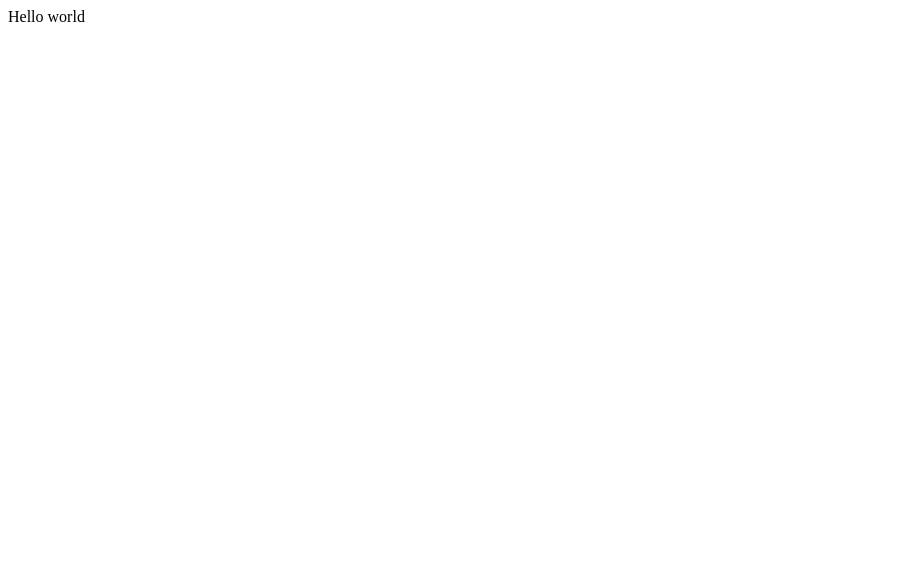
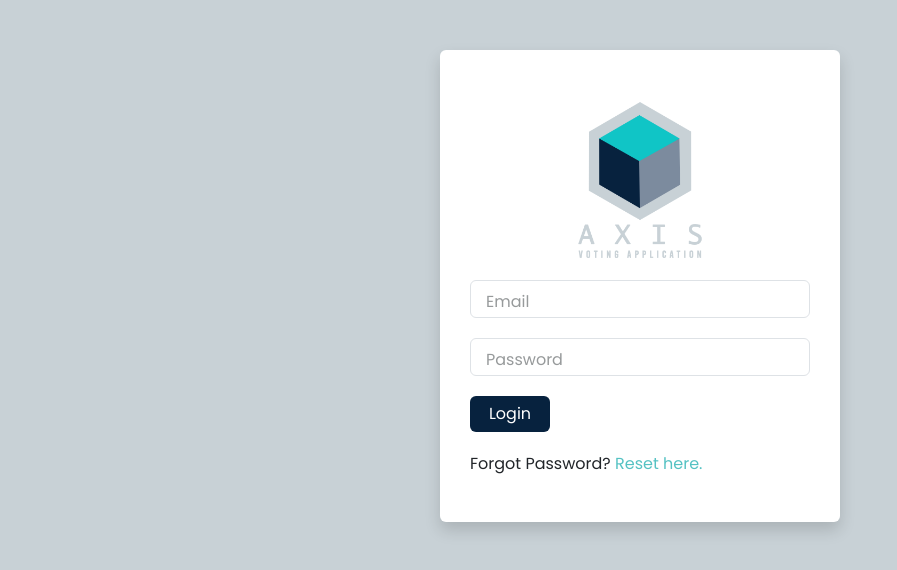
Before and after one commit to bautistaAD/voting-app, a React (Create React App) app in the folder frontend/: page /login in a window 1280 px wide. Shown: the top 570 px of the page, without its empty margins (0-897 px from the left). Built offline with nearby package versions, Linux system fonts and the light colour scheme.

Commit message:
feat:     - added dashbaord pages     - create UI for login     - add functionalities

```diff
--- a/frontend/package.json
+++ b/frontend/package.json
@@ -6,9 +6,14 @@
     "@testing-library/jest-dom": "^5.16.5",
     "@testing-library/react": "^13.4.0",
     "@testing-library/user-event": "^13.5.0",
+    "bootstrap": "^5.3.0",
     "react": "^18.2.0",
+    "react-bootstrap": "^2.8.0",
     "react-dom": "^18.2.0",
+    "react-router-dom": "^6.14.1",
     "react-scripts": "5.0.1",
+    "react-toastify": "^9.1.3",
+    "universal-cookie": "^4.0.4",
     "web-vitals": "^2.1.4"
   },
   "scripts": {
--- /dev/null
+++ b/frontend/src/assets/styles/login.css
@@ -0,0 +1,94 @@
+@import url('https://fonts.googleapis.com/css?family=Poppins');
+
+:root{
+    --bg-color: #C8D1D6;
+    --dark-blue: #07223E;
+    --light-blue: #55c2c3;
+    --dark-gray: #979A9B;
+
+}
+
+body{
+    background-color: var(--bg-color);
+    font-family: "Poppins";
+}
+
+.container-md{
+    background-color: white;
+    max-width: 400px;
+    padding: 30px;
+    margin-top: 50px;
+}
+
+img {
+    width: 200px;
+    height: 200px;
+}
+
+.login-body{
+    display: flex;
+    flex-direction: column;
+    gap: 20px;
+}
+
+.btn.btn-dark{
+   background-color: var(--dark-blue);
+   border: 0px;
+   width: 80px;
+}
+
+.btn.btn-dark:hover{
+    background-color: var(--light-blue);
+}
+
+
+::-webkit-input-placeholder {
+    direction: rtl;
+}
+
+.form-group {
+    position: relative;
+}
+
+label {
+    color: var(--dark-gray);
+    position: absolute;
+    top: .6rem;
+    left: 1rem;
+    transition: all .1s ease-in-out;
+    cursor: text;
+}
+
+
+:focus + label {
+    color: var(--dark-blue);
+    top: -.9rem;
+    background: white;
+    padding-left: 5px;
+    padding-right: 5px;
+}
+
+.form-control:focus{
+    border-color: var(--dark-blue);
+    border-width: 2px;
+    box-shadow: none;
+    background-color: white;
+}
+
+input:valid {
+    accent-color:  white;
+}
+
+
+span {
+    color: var(--light-blue);
+}
+
+span:hover{
+    color: var(--dark-blue);
+    text-decoration: underline;
+}
+
+.Toastify__progress-bar--error {
+    background-color: #913434;
+}
--- a/frontend/src/index.js
+++ b/frontend/src/index.js
@@ -1,11 +1,22 @@
 import React from 'react';
 import ReactDOM from 'react-dom/client';
-import App from './App';
+// import App from './App';
+import { createBrowserRouter, RouterProvider, redirect } from 'react-router-dom';
 
+import Login from './pages/login';
+import AdminDashboard from './pages/admin-dashboard';
+import MemberDashboard from './pages/member-dashboard';
+
+const router = createBrowserRouter([
+  {path:'/login', element: <Login/>},
+  {path:'/', element: <Login/>},
+  {path:'/admin-dashboard', element: <AdminDashboard/>},
+  {path:'/member-dashboard', element: <MemberDashboard/>}
+])
 const root = ReactDOM.createRoot(document.getElementById('root'));
 root.render(
   <React.StrictMode>
-    <App />
+    <RouterProvider router={router}/>
   </React.StrictMode>
 );
 
--- /dev/null
+++ b/frontend/src/pages/admin-dashboard.jsx
@@ -0,0 +1,39 @@
+import { useState, useEffect } from "react";
+import { useNavigate } from "react-router-dom";
+import { Button } from 'react-bootstrap';
+import Cookies from 'universal-cookie';
+
+function AdminDashboard() {
+  const username = localStorage.getItem("username");
+  const [isLoggedIn, setIsLoggedIn] = useState(true); // Set the initial state to `true`
+  const navigate = useNavigate();
+
+  useEffect(() => {
+    const cookies = new Cookies();
+    const authToken = cookies.get("authToken");
+
+    if (!authToken) {
+      setIsLoggedIn(false);
+      navigate("/login");
+    }
+  }, [navigate]);
+
+  const logout = () => {
+    const cookies = new Cookies();
+    cookies.remove("authToken");
+
+    localStorage.removeItem("username");
+
+    setIsLoggedIn(false);
+    navigate("/login");
+  };
+
+  return (
+    <div>
+      ADMIN DASHBOARD
+      <Button onClick={logout}>Logout</Button>
+    </div>
+  );
+}
+
+export default AdminDashboard;
--- /dev/null
+++ b/frontend/src/pages/login.jsx
@@ -0,0 +1,113 @@
+import 'bootstrap/dist/css/bootstrap.min.css';
+import 'react-toastify/dist/ReactToastify.css';
+import {ToastContainer, toast} from 'react-toastify';
+import { useState, useEffect } from 'react';
+import { useNavigate } from 'react-router-dom';
+import {Button} from 'react-bootstrap';
+import Cookies from 'universal-cookie';
+import png from "../assets/images/AXIS_logo.png";
+import '../assets/styles/login.css'
+
+function Login(){
+    // states
+    const [email, setEmail] = useState("");
+    const [password, setPassword] = useState("");
+    const [isLoggedIn, setIsLoggedIn] = useState(false)
+    const [userType, setUserType] = useState("");
+    const navigate = useNavigate();
+
+    const navigateToDashboard = () => {
+        if (userType === "Admin") {
+          navigate("/admin-dashboard");
+        } else {
+          navigate("/member-dashboard");
+        }
+      };
+
+    //redirect when login is successful
+    useEffect(() => {
+        if(isLoggedIn)
+        {
+            navigateToDashboard();
+        }
+    }, [isLoggedIn, navigate]);
+
+    //functions
+    const handleEmail = (e) =>{
+        setEmail(e.target.value);
+    }
+
+    const handlePassword = (e) => {
+        setPassword(e.target.value);
+    }
+
+    const showToast = () => toast.error("Invalid Credentials!",
+    {
+        className: 'toast-message',
+        theme: "colored"
+    });
+
+    function handleLogin() {
+
+        fetch('http://localhost:3001/login',{
+            method: 'POST',
+            headers: {
+                'Content-Type': 'application/json'
+            },
+            body: JSON.stringify({
+                email: email.toLowerCase(),
+                password: password
+            })
+        })
+        .then((response) => response.json())
+        .then((body) => {
+
+            if(body.success)
+            {
+                console.log("1")
+                setUserType(body.userType)
+                setIsLoggedIn(true);
+                const cookies = new Cookies();
+                cookies.set("authToken", body.token, {
+                    path: "localhost:3001/",
+                    maxAge: 60*60,
+                    sameSite: false,
+                });
+                localStorage.setItem("username", body.username);
+            }
+            else
+            {
+                console.log("2")
+                showToast();
+            }
+
+        })
+        .catch((err) => console.log(err));
+    }
+
+    return(
+        <>
+            <ToastContainer pauseOnHover={false}/>
+            <div className='container-md shadow mb-5 bg-body rounded'>
+                <img src={png} class="rounded mx-auto d-block" alt="none"></img>
+
+                <div className="login-body">
+                    <div class="form-group">
+                        <input type="email" class="form-control" id="input-email" onChange={handleEmail} required/>
+                        <label for="input-email">Email</label>
+                    </div>
+                    <div class="form-group">
+                        <input type="password" class="form-control" id="input-password" onChange={handlePassword} required/>
+                        <label for="input-password">Password</label>
+                    </div>
+                    <Button className="btn btn-dark" onClick={()=> {handleLogin()}} >Login</Button>
+                    <div className="d-flex">
+                        <p>Forgot Password?  <span>Reset here.</span></p>
+                    </div>
+                </div>
+            </div>
+        </>
+    );
+}
+
+export default Login;
--- /dev/null
+++ b/frontend/src/pages/member-dashboard.jsx
@@ -0,0 +1,39 @@
+import { useState, useEffect } from "react";
+import { useNavigate } from "react-router-dom";
+import { Button } from 'react-bootstrap';
+import Cookies from 'universal-cookie';
+
+function MemberDashboard() {
+  const username = localStorage.getItem("username");
+  const [isLoggedIn, setIsLoggedIn] = useState(true); // Set the initial state to `true`
+  const navigate = useNavigate();
+
+  useEffect(() => {
+    const cookies = new Cookies();
+    const authToken = cookies.get("authToken");
+
+    if (!authToken) {
+      setIsLoggedIn(false);
+      navigate("/login");
+    }
+  }, [navigate]);
+
+  const logout = () => {
+    const cookies = new Cookies();
+    cookies.remove("authToken");
+
+    localStorage.removeItem("username");
+
+    setIsLoggedIn(false);
+    navigate("/login");
+  };
+
+  return (
+    <div>
+      MEMBER DASHBOARD
+      <Button onClick={logout}>Logout</Button>
+    </div>
+  );
+}
+
+export default MemberDashboard;
```
Also changed, not shown: frontend/src/assets/images/AXIS_logo.png (added), 1 other file (tests, documents, lock files or other folders).
